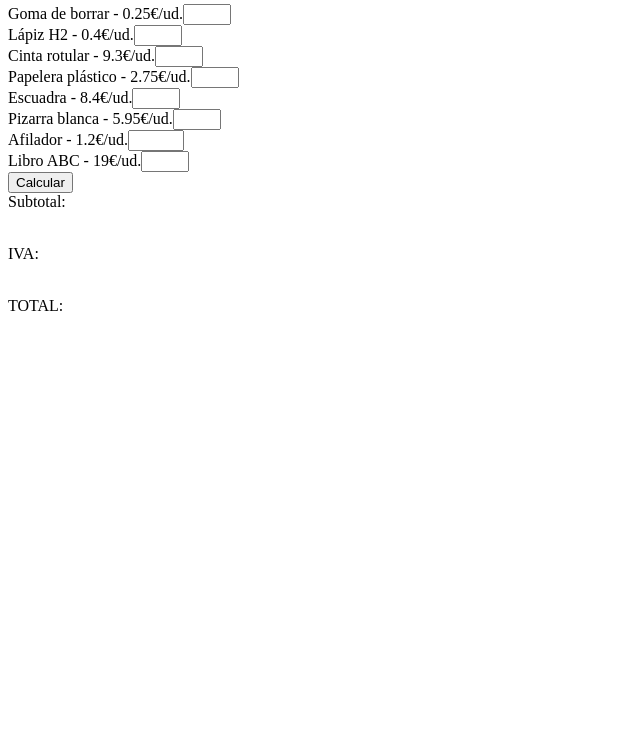
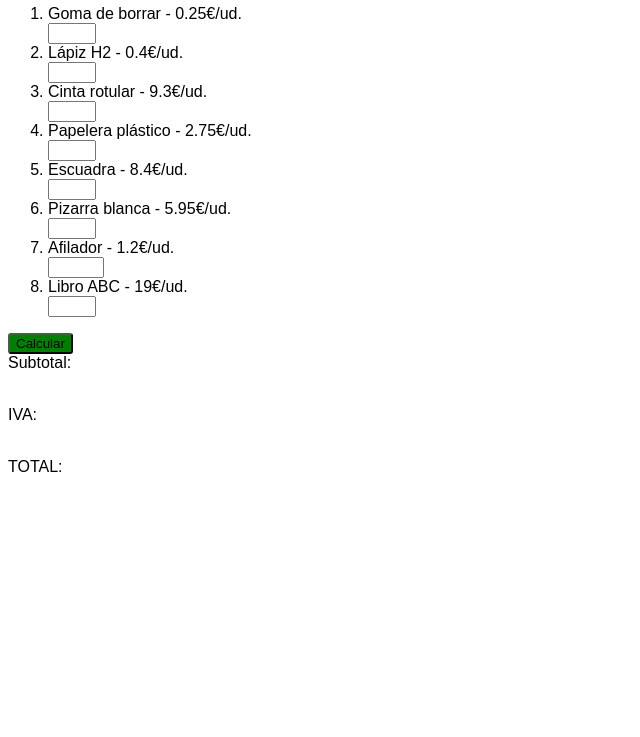
Before and after one commit to MonicaRolle/Prueba-6.1-Laboratorio, a plain HTML site: page index.html in a window 1280 px wide. Shown: the part 63-800 px from the top of the page, without its empty margins (0-640 px from the left). Drawn offline with Linux system fonts and the light colour scheme.

Commit message:
File without optional

```diff
--- a/app.js
+++ b/app.js
@@ -62,28 +62,18 @@ const products = [{
 ];
 
 //1.Create HTML
+
 //Create Elements
 var container = document.getElementById("product-list-container");
 var calculo = document.getElementById("calculo");
-// var ol = document.createElement("ol");
-// ol.setAttribute("id", "number-list");
-// ol.style.type = "1";
-// var list = document.getElementById("list");
-// list.appendChild(ol);
 
 
 //Recorrer la lista
 
-// function createLi() {
-//     var li = document.createElement("li");
-//     li.setAttribute("class", "product-container");
-//     var ol = document.getElementById("number-list");
-//     ol.appendChild(li);
-//     return li
-// }
 
 var createDescription = product => {
-    var description = document.createElement("label");
+    var description = document.createElement("li");
+
     description.innerText = product.description + " - " + product.price + "€/ud.";
     container.appendChild(description)
 }
@@ -95,10 +85,7 @@ var createInput = product => {
     input.addEventListener("change", event => (product.units) = event.target.valueAsNumber);
     container.appendChild(input);
 }
-var createSpace = () => {
-    var br = document.createElement("br");
-    container.appendChild(br);
-}
+
 
 function subTotal() {
     var total = 0;
@@ -116,12 +103,10 @@ function iva() {
     return iva;
 }
 
-var showProducts = productList => {
-    for (var product of productList) {
-
+var showProducts = () => {
+    for (var product of products) {
         createDescription(product);
         createInput(product);
-        createSpace();
 
     }
 }
--- a/index.html
+++ b/index.html
@@ -14,10 +14,10 @@
         <h2>Carrito de la compra</h2>
     </header>
     <main id="list">
-        <div id="product-list-container">
+        <ol id="product-list-container">
             <!-- HTML injectado desde JS -->
 
-        </div>
+        </ol>
         <button id="calcular">Calcular</button>
         <div id="calculo">
             <span id="subtotal">Subtotal:  </span>
--- a/style.css
+++ b/style.css
@@ -0,0 +1,9 @@
+body {
+    font-family: Arial, Helvetica, sans-serif;
+}
+
+#calcular {
+    background-color: green;
+    border-radius: 3px;
+    ;
+}
```
